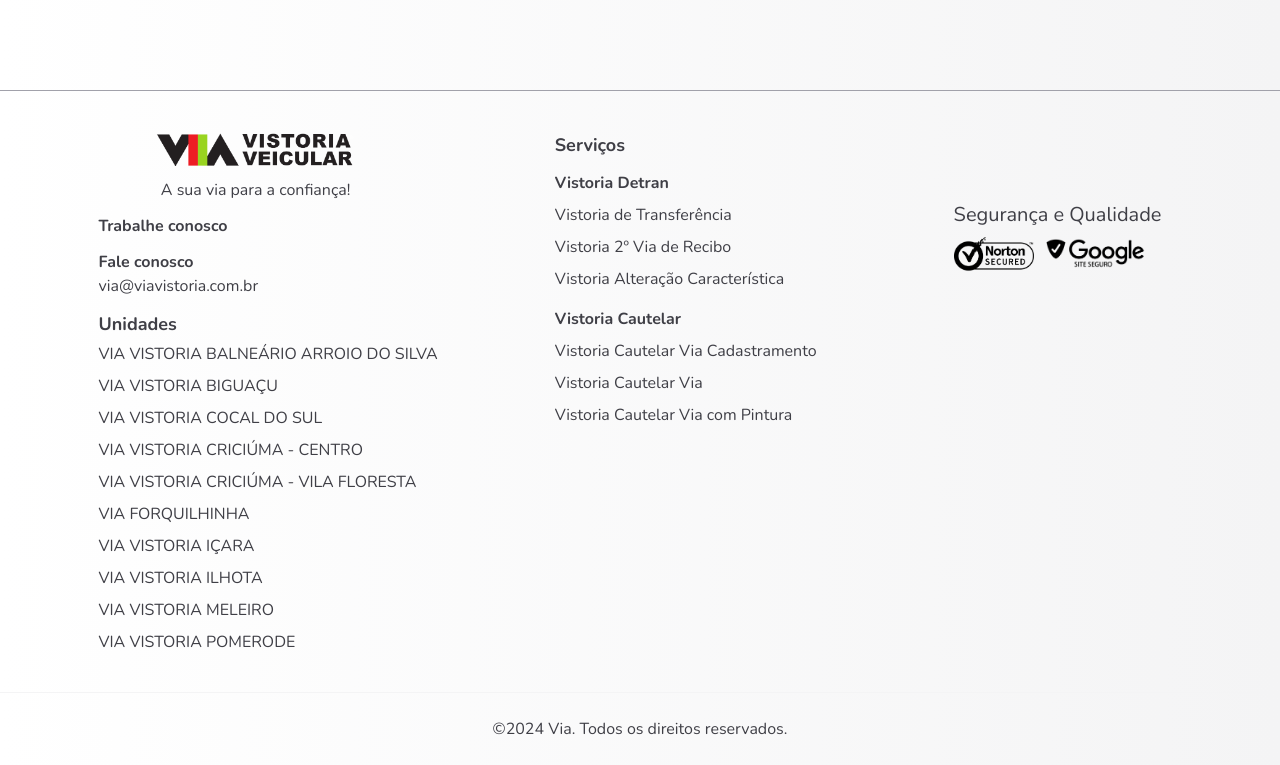
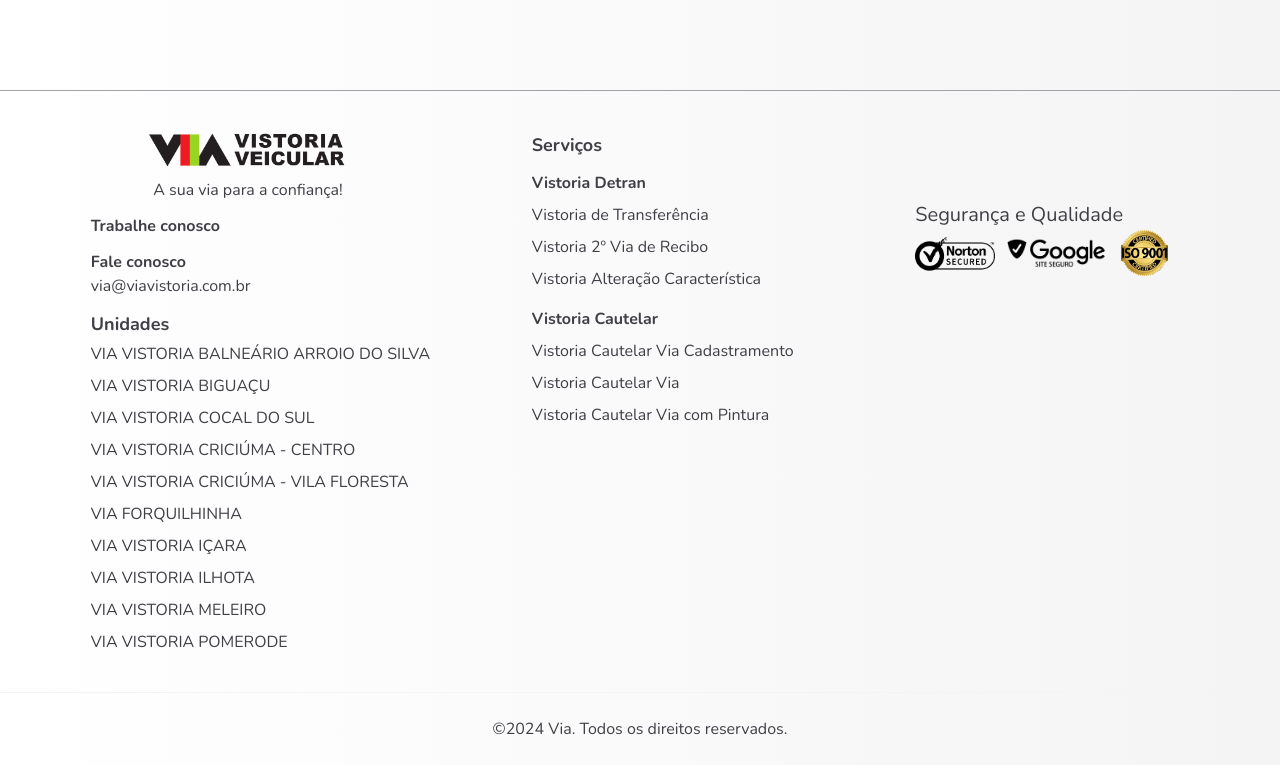
Before and after one commit to LM-Lucas-e-Marcelo/via-frontend, a React (Vite) app: page / in a window 1280 px wide. Shown: the part 3082-3847 px from the top of the page. Built offline with nearby package versions, Linux system fonts and the light colour scheme.

Commit message:
Add certified logo to footer for enhanced credibility

```diff
--- a/src/components/footer/index.tsx
+++ b/src/components/footer/index.tsx
@@ -1,6 +1,7 @@
 import logo from "../../assets/logo_via.png";
 import google from "../../assets/footer/google.png";
 import norton from "../../assets/footer/norton.png";
+import certified from "../../assets/footer/certified.png";
 import { FooterServices } from "./services";
 import { FooterUnits } from "./units";
 
@@ -37,6 +38,11 @@ export const Footer = () => {
             >
               <img width={100} src={google} alt="logo google" />
             </a>
+            <img
+              className="w-[50px] mt-[-10px]"
+              src={certified}
+              alt="certificado 9001"
+            />
           </div>
         </section>
       </div>
```
